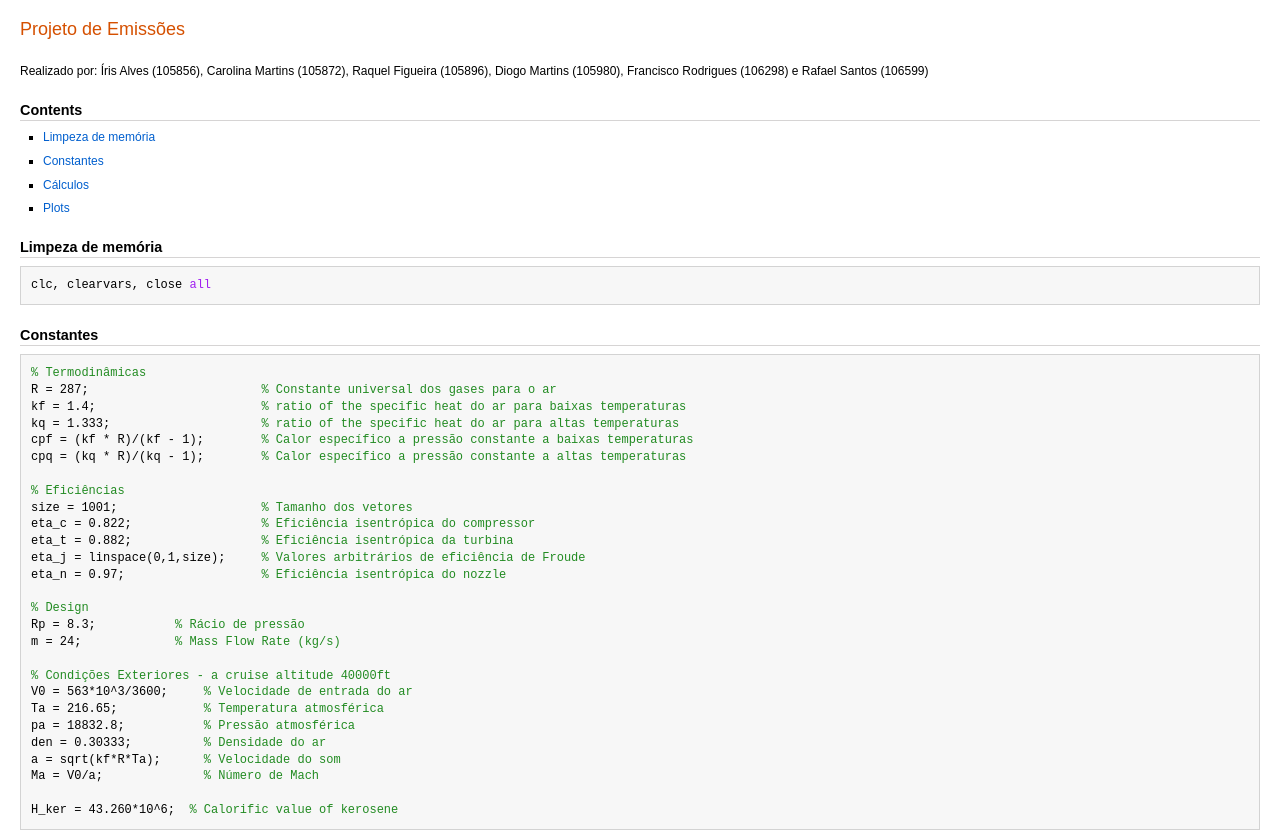
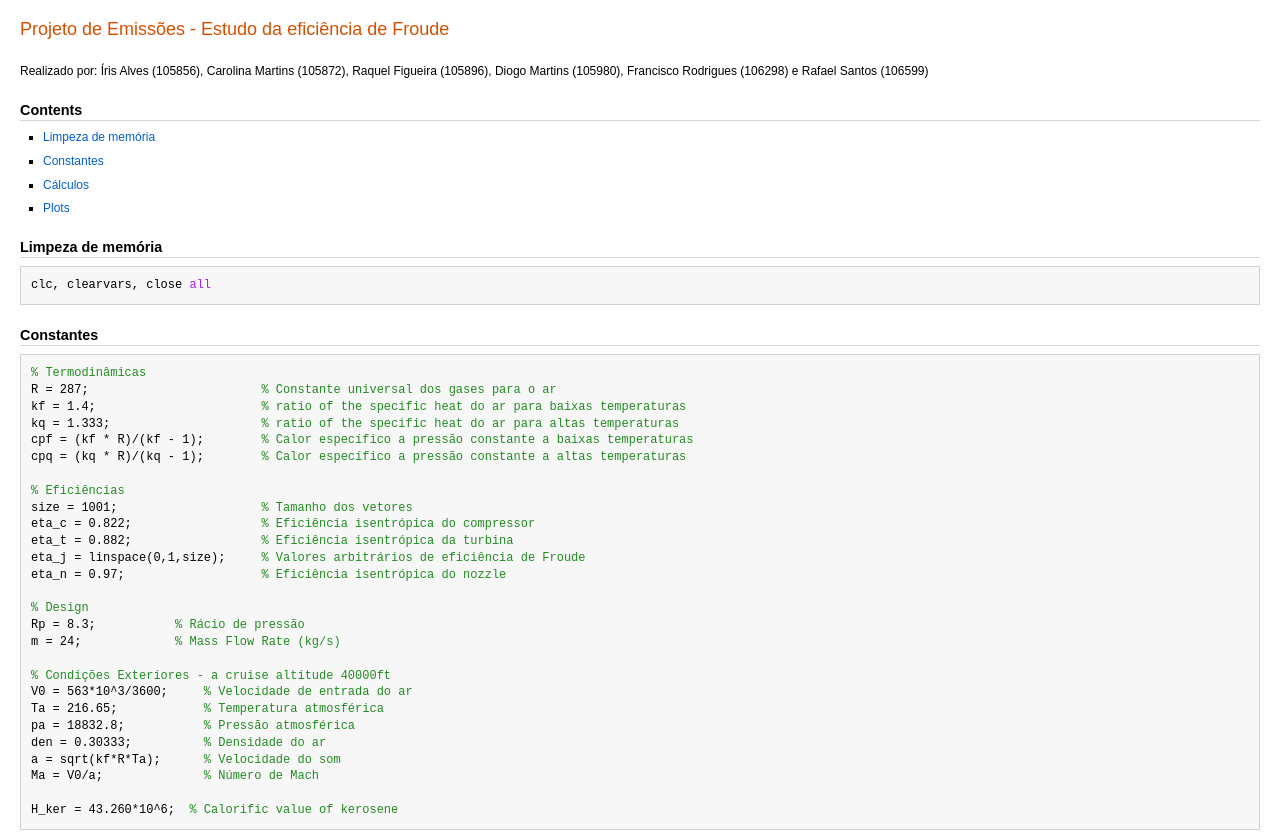
Before and after one commit to DiogoMartins13/Projeto_Emissoes_ej, a plain HTML site: page index.html in a window 1280 px wide. Shown: the top 833 px of the page. Drawn offline with Linux system fonts and the light colour scheme.

Commit message:
Add files via upload

```diff
--- a/index.html
+++ b/index.html
@@ -6,7 +6,7 @@
 This HTML was auto-generated from MATLAB code.
 To make changes, update the MATLAB code and republish this document.
       -->
-<title>Projeto de Emiss&otilde;es</title>
+<title>Projeto de Emiss&otilde;es - Estudo da efici&ecirc;ncia de Froude</title>
 <meta name="generator" content="MATLAB 23.2">
 <link rel="schema.DC" href="http://purl.org/dc/elements/1.1/">
 <meta name="DC.date" content="2025-01-30">
@@ -76,7 +76,7 @@ table td { padding:7px 5px; text-align:left; vertical-align:top; border:1px soli
 </head>
 <body>
 <div class="content">
-<h1>Projeto de Emiss&otilde;es</h1>
+<h1>Projeto de Emiss&otilde;es - Estudo da efici&ecirc;ncia de Froude</h1>
 <!--introduction-->
 <p>Realizado por: &Iacute;ris Alves (105856), Carolina Martins (105872), Raquel Figueira (105896), Diogo Martins (105980), Francisco Rodrigues (106298) e Rafael Santos (106599)</p>
 <!--/introduction-->
@@ -258,7 +258,7 @@ xlim([0,1700])
 </div>
 <!--
 ##### SOURCE BEGIN #####
-%% Projeto de Emissões
+%% Projeto de Emissões - Estudo da eficiência de Froude
 % Realizado por:
 % Íris Alves (105856),
 % Carolina Martins (105872),
```
